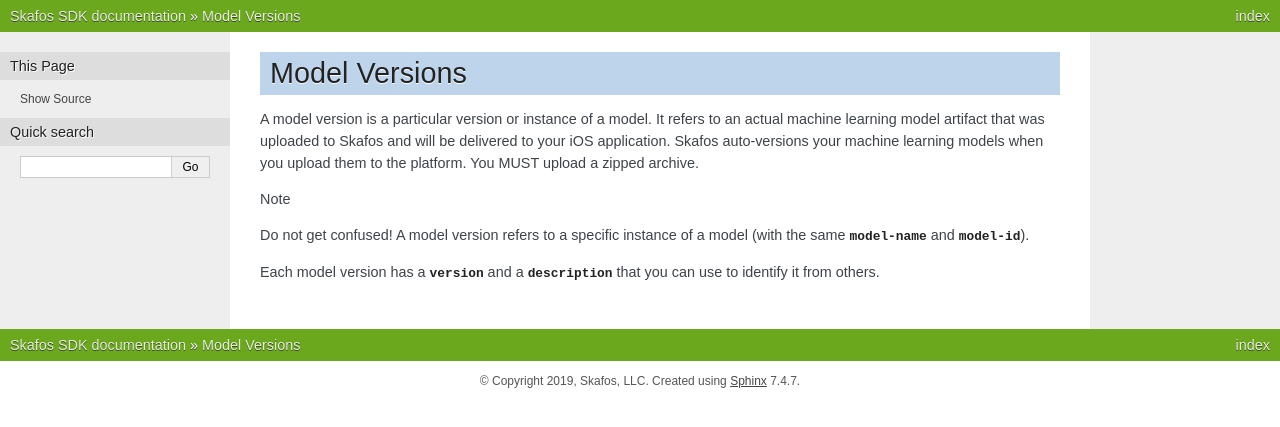
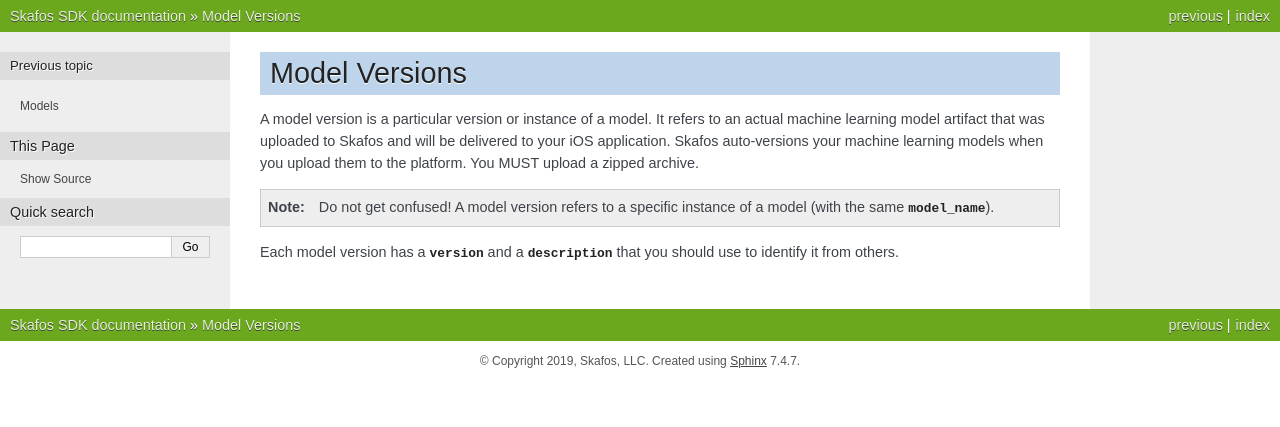
Before and after one commit to skafos/skafossdk, a Sphinx documentation site: the page built from docs/components/model_versions.rst, in a window 1280 px wide. Shown: the top 427 px of the page. Built offline with Sphinx 7.4.7, drawn with Linux system fonts in a browser that asks for light colours; pages that are not in the unit, such as notebooks, are missing from menus.

Commit message:
add another exception and add components to docs

```diff
--- a/docs/components/apps.rst
+++ b/docs/components/apps.rst
@@ -4,5 +4,4 @@
 place for you to manage model(s), upload and download model versions, and deliver models to your iOS
 application using a specific environment.
 
-Each app has an :attr:`app-name` and a unique :attr:`app-id` that you
-can use to identify it.
+Each app has an :attr:`app_name` that you should use to identify it.
--- a/docs/components/model_versions.rst
+++ b/docs/components/model_versions.rst
@@ -4,11 +4,6 @@
 artifact that was uploaded to Skafos and will be delivered to your iOS application. Skafos auto-versions your
 machine learning models when you upload them to the platform. You MUST upload a zipped archive.
 
-Note
+.. note:: Do not get confused! A model version refers to a specific instance of a model (with the same :attr:`model_name`).
 
-Do not get confused! A model version refers to a specific instance of a model
-(with the same :attr:`model-name` and :attr:`model-id`).
-
-
-Each model version has a :attr:`version` and a :attr:`description` that you
-can use to identify it from others.
+Each model version has a :attr:`version` and a :attr:`description` that you should use to identify it from others.
--- a/docs/components/models.rst
+++ b/docs/components/models.rst
@@ -1,7 +1,7 @@
 Models
 ======
 Models are the second integration point between Skafos and your iOS application. An organization owns
-an app, and within an app, you can have models. ADD MORE.
+an app, and within an app, you can have models. Think of models like a bin for you to upload different versions
+over time.
 
-Each model has an :attr:`model-name` and a :attr:`model-id` that you
-can use to identify it.
+Each model has a :attr:`model_name` that you should use to identify it.
--- a/docs/components/organizations.rst
+++ b/docs/components/organizations.rst
@@ -4,5 +4,4 @@
 of an organization like a team. It can have one or more persons. You can join or leave organizations similarly
 to GitHub. As a member of an organization, you have access to all Apps and Models owned by that org.
 
-Each organization has an :attr:`organization-name` and a unique :attr:`organization-id` that you
-can use to identify it.
+Each organization has an :attr:`org_name` that you should use to identify it.
```
Also changed, not shown: docs/index.rst (+11 -1 lines), 2 other files.
